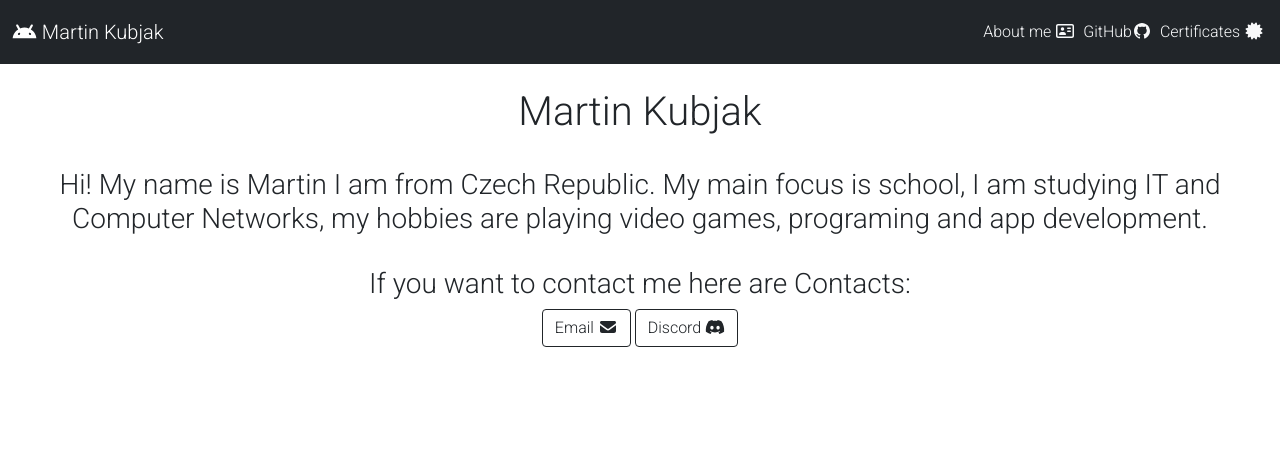
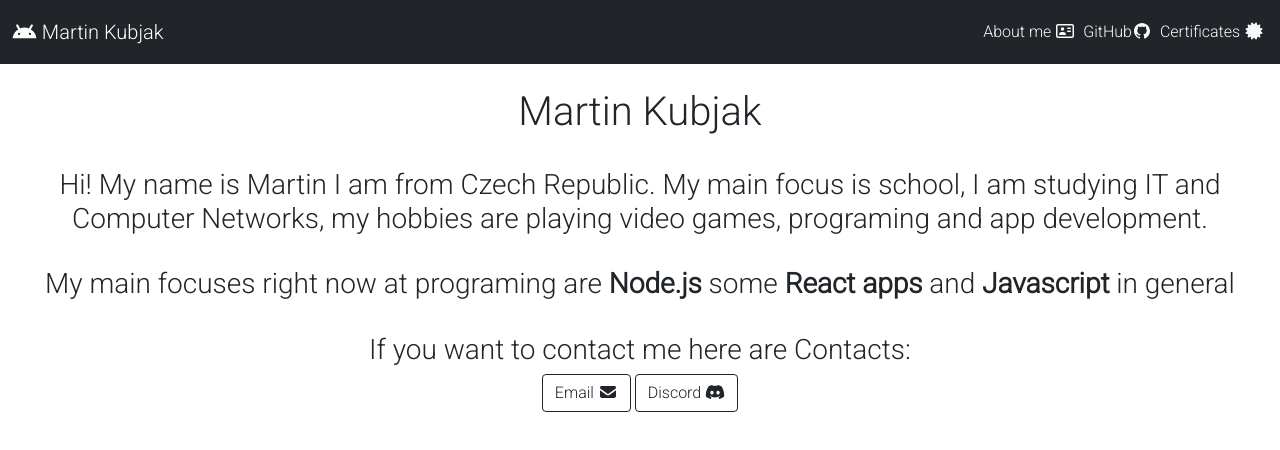
Before and after one commit to Atmaak/About-me, a plain HTML site: page aboutme.html in a window 1280 px wide. Drawn offline with nearby package versions, Linux system fonts and the light colour scheme.

Commit message:
Update aboutme.html

```diff
--- a/aboutme.html
+++ b/aboutme.html
@@ -38,6 +38,9 @@
             <br>
             <h3 class="header-h2">Hi! My name is Martin I am from Czech Republic. My main focus is school, I am studying IT and Computer Networks, my hobbies are playing video games, programing and app development. </h3>
             <br>
+            <h3 class="header-h2">My main focuses right now at programing are <strong>Node.js</strong> some <strong>React apps</strong> and <strong>Javascript</strong> in general</h3>
+            <br>
+
             <h3 class="header-h2">If you want to contact me here are Contacts:</h3>
             <div class="btn-header">
                 <p class="btn btn-outline-dark"><a class="text-decoration-none text-dark" href="mailto:kubjak21@gmail.com"> Email <i class="fas fa-envelope"></i></a></p>
```
